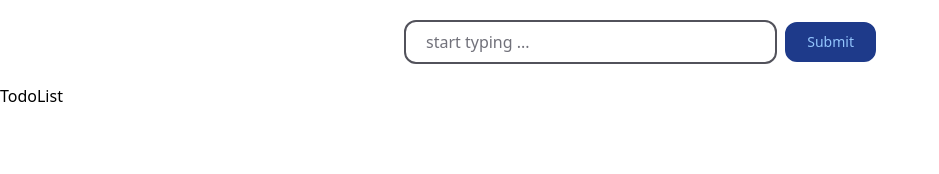
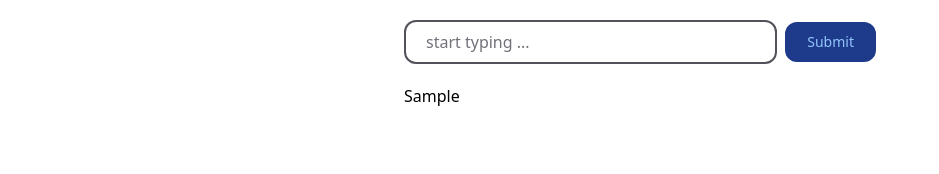
Before and after one commit to Andriikryl/to-do-app-ts, a React (Vite) app: page / in a window 1280 px wide. Both pictures are taken after typing "Sample" into the empty fields and a click on the button "Submit". Shown: the top 174 px of the page, without its empty margins (0-939 px from the left). Built offline with nearby package versions, Linux system fonts and the light colour scheme.

Commit message:
add todoList

```diff
--- a/src/components/TodoList.tsx
+++ b/src/components/TodoList.tsx
@@ -1,7 +1,24 @@
-import { TodoItem } from "./TodoItem";
-import { useTodo } from "../context";
+import { useTodo } from "../context/useTodo";
 import { SiStarship } from "react-icons/si";
 
 export const TodoList = () => {
-  return <div>TodoList</div>;
+  const { todos } = useTodo();
+
+  if (!todos.length) {
+    return (
+      <div className="max-w-lg px-5 m-auto">
+        <h1 className="flex flex-col items-center gap-5 px-5 py-10 text-xl font-bold text-center rounded-xl bg-orange-200 text-yellow-400">
+          You have nothing to do!
+        </h1>
+      </div>
+    );
+  }
+
+  return (
+    <ul className="grid max-w-lg gap-2 px-5 m-auto">
+      {todos.map((todo) => (
+        <li key={todo}>{todo}</li>
+      ))}
+    </ul>
+  );
 };
```
